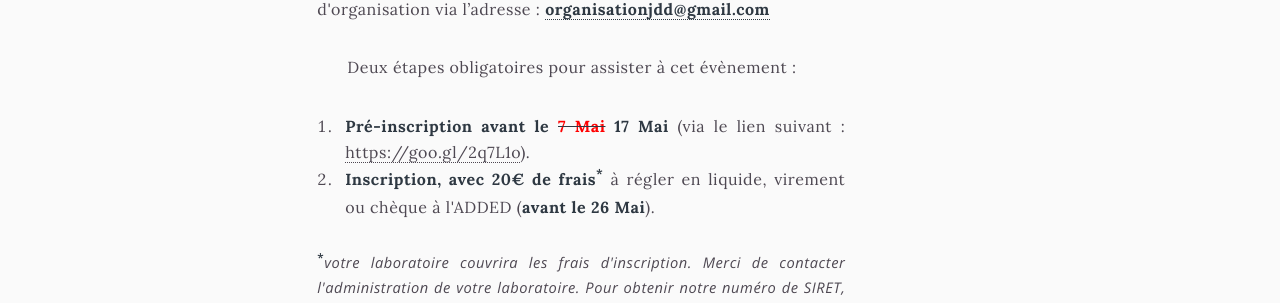
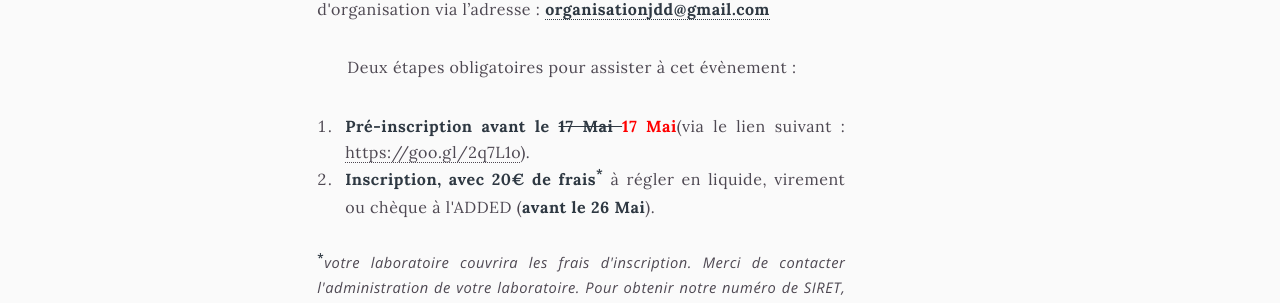
Before and after one commit to asso-added/asso-added.github.io, a Jekyll site: the page built from _pages/jdd2017-fr.html, in a window 1280 px wide and 900 px high, scrolled down 1401 px. Shown: the part 144-447 px from the top of the window. Built offline with Jekyll 4.4.1, drawn with Linux system fonts in a browser that asks for light colours; nearby versions of some CDN libraries; library files that are not in the unit come from our copies; comment, search, counter and statistics services are not loaded.

Commit message:
correct date.

```diff
--- a/_includes/jdd2017-en.html
+++ b/_includes/jdd2017-en.html
@@ -49,7 +49,7 @@
   <p>
     Two compulsory steps to attend this event:
     <ol>
-      <li><strong>Pre-registration before <strike><font color="red">May 7<sup>th</sup></strike></font> May 17 <super>th</super> </strong>(via the following link: <a href="https://goo.gl/2q7L1o">https://goo.gl/2q7L1o</a>).</li>
+      <li><strong>Pre-registration before <strike>May 7<sup>th</sup></strike> <font color="red">May 17<sup>th</sup></font>   </strong>(via the following link: <a href="https://goo.gl/2q7L1o">https://goo.gl/2q7L1o</a>).</li>
       <li><strong>Registration, with 20€ of fees<sup>*</sp></strong> Can be payed in cash, transfer or check to the ADDED (<strong>before May 26<sup>th</sup></strong>)</li>
     </ol>
 <strong><sup>*</sup></strong><i>Your laboratory will cover the registration fees. Please contact the administration of your laboratory. To obtain our number of SIRET, RIB (bank details) or other informations, please download: <a href="https://drive.google.com/open?id=0ByYVNAWsGuQrT0lWRWo3Umk2aXM"><strong>payement informations</strong></a> .</i>
--- a/_includes/jdd2017-fr.html
+++ b/_includes/jdd2017-fr.html
@@ -51,7 +51,7 @@
   <p>
     Deux étapes obligatoires pour assister à cet évènement :
     <ol>
-      <li><strong>Pré-inscription avant le <strike><font color="red">7 Mai</font></strike> 17 Mai </strong>(via le lien suivant : <a href="https://goo.gl/2q7L1o">https://goo.gl/2q7L1o</a>).</li>
+      <li><strong>Pré-inscription avant le <strike>17 Mai </strike><font color="red"> 17 Mai</font></strong>(via le lien suivant : <a href="https://goo.gl/2q7L1o">https://goo.gl/2q7L1o</a>).</li>
       <li><strong>Inscription, avec 20€ de frais<sup>*</sp></strong> à régler en liquide, virement ou chèque à l'ADDED (<strong>avant le 26 Mai</strong>).</li>
     </ol>
 <strong><sup>*</sup></strong><i>votre laboratoire couvrira les frais d'inscription. Merci de contacter l'administration de votre laboratoire. Pour obtenir notre numéro de SIRET, RIB ou autre information, merci de télécharger le document: <a href="https://drive.google.com/open?id=0ByYVNAWsGuQrT0lWRWo3Umk2aXM"><strong>Informations de payement</strong></a>.</i>
```
